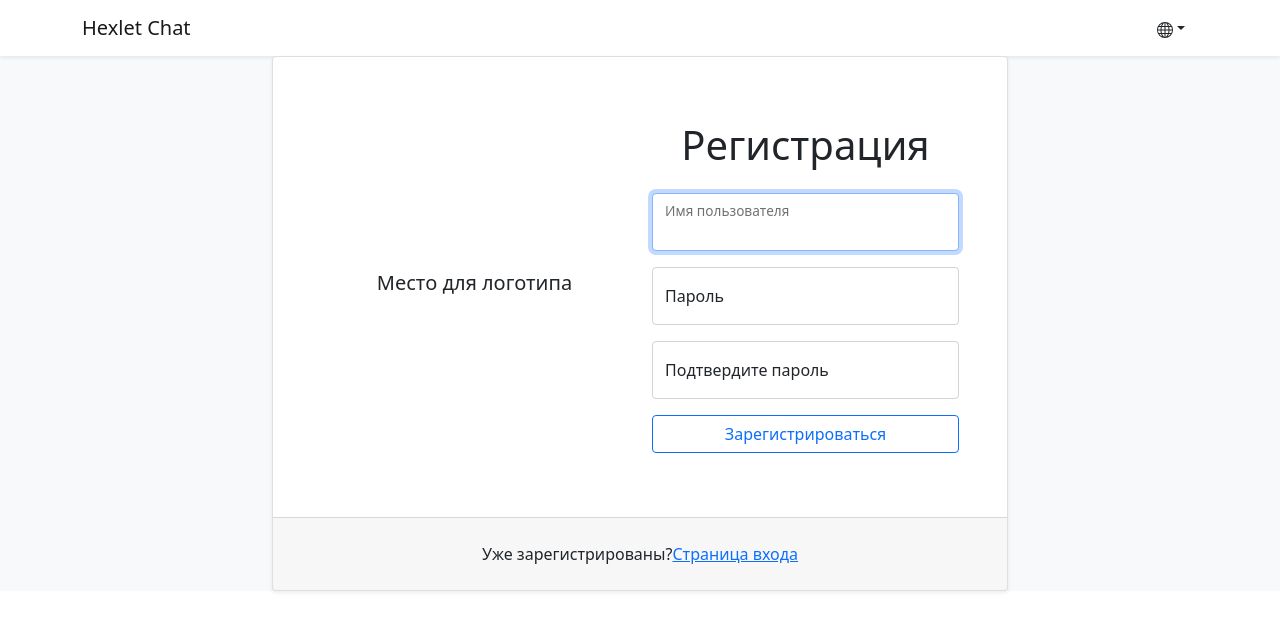
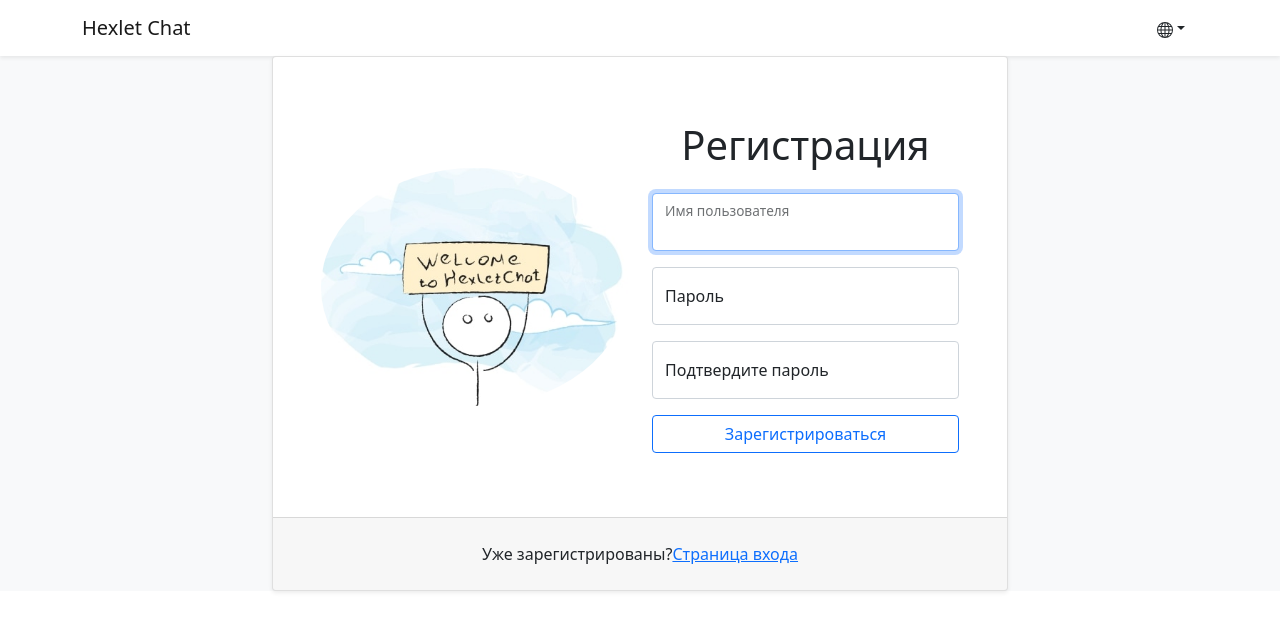
Before and after one commit to ssk93-dev/frontend-project-lvl4, a React app: page /signup in a window 1280 px wide. Shown: the top 630 px of the page. Built offline with nearby package versions, Linux system fonts and the light colour scheme; no server answers; the HTML template or start-up script is replaced by a standard one.

Commit message:
add: signup image, fix: textes

```diff
--- a/src/components/SignupPage.jsx
+++ b/src/components/SignupPage.jsx
@@ -2,13 +2,14 @@ import React, {
   useState, useRef, useEffect, useContext,
 } from 'react';
 import {
-  Button, Form, Container, Row, Col, Card, FloatingLabel,
+  Button, Form, Container, Row, Col, Card, FloatingLabel, Image,
 } from 'react-bootstrap';
 import { Link } from 'react-router-dom';
 import { useFormik } from 'formik';
 import * as yup from 'yup';
 import { useTranslation } from 'react-i18next';
 import { AuthContext } from '../context.jsx';
+import pic from '../images/SignIn-image.jpg';
 
 const SignupForm = () => {
   const { signUp, feedback } = useContext(AuthContext);
@@ -74,7 +75,7 @@ const SignupPage = () => {
           <Card className="shadow-sm">
             <Card.Body className="row p-5">
               <Col md={6} className="d-flex align-items-center justify-content-center">
-                <h5>{t('signup.logoPlaceholder')}</h5>
+                <Image src={pic} roundedCircle fluid alt={t('signup.logoPlaceholder')} />
               </Col>
               <Col md={6} className="mt-3 mt-mb-0">
                 <h1 className="text-center mb-4">{t('signup.header')}</h1>
--- a/src/locales/en.js
+++ b/src/locales/en.js
@@ -25,7 +25,7 @@ export default {
       langEn: 'English',
     },
     login: {
-      logoPlaceholder: 'Logo placeholder',
+      logoPlaceholder: 'SignIn logo',
       username: 'Username',
       password: 'Password',
       signin: 'Sign In',
@@ -35,7 +35,7 @@ export default {
       link: 'Login page',
     },
     signup: {
-      logoPlaceholder: 'Logo placeholder',
+      logoPlaceholder: 'SignUp logo',
       username: 'Type username',
       password: 'Type password',
       passwordRepetition: 'Repeat password',
--- a/src/locales/ru.js
+++ b/src/locales/ru.js
@@ -25,7 +25,7 @@ export default {
       langEn: 'English',
     },
     login: {
-      logoPlaceholder: 'Место для логотипа',
+      logoPlaceholder: 'Логотип входа',
       username: 'Ваш ник',
       password: 'Пароль',
       signin: 'Войти',
@@ -35,7 +35,7 @@ export default {
       link: 'Cтраница входа',
     },
     signup: {
-      logoPlaceholder: 'Место для логотипа',
+      logoPlaceholder: 'Логотип регистрации',
       username: 'Имя пользователя',
       password: 'Пароль',
       passwordRepetition: 'Подтвердите пароль',
```
Also changed, not shown: src/images/SignUp-image.jpg (added).
